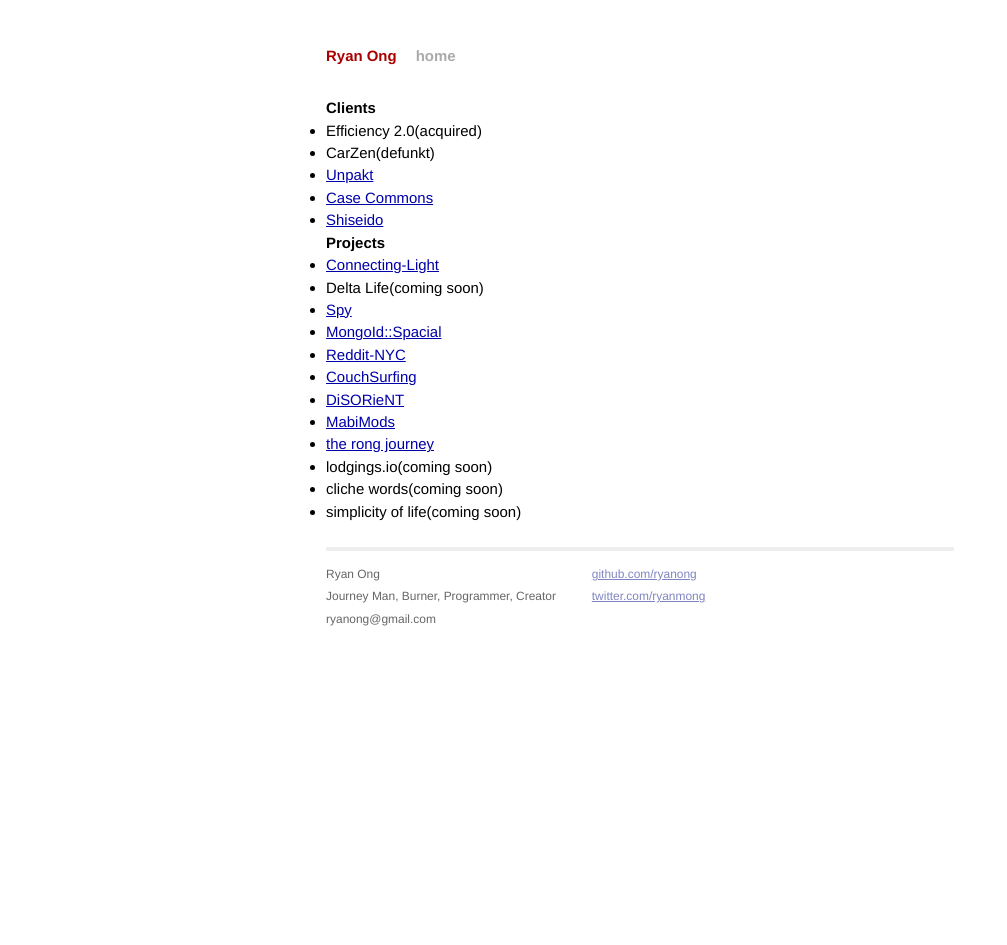
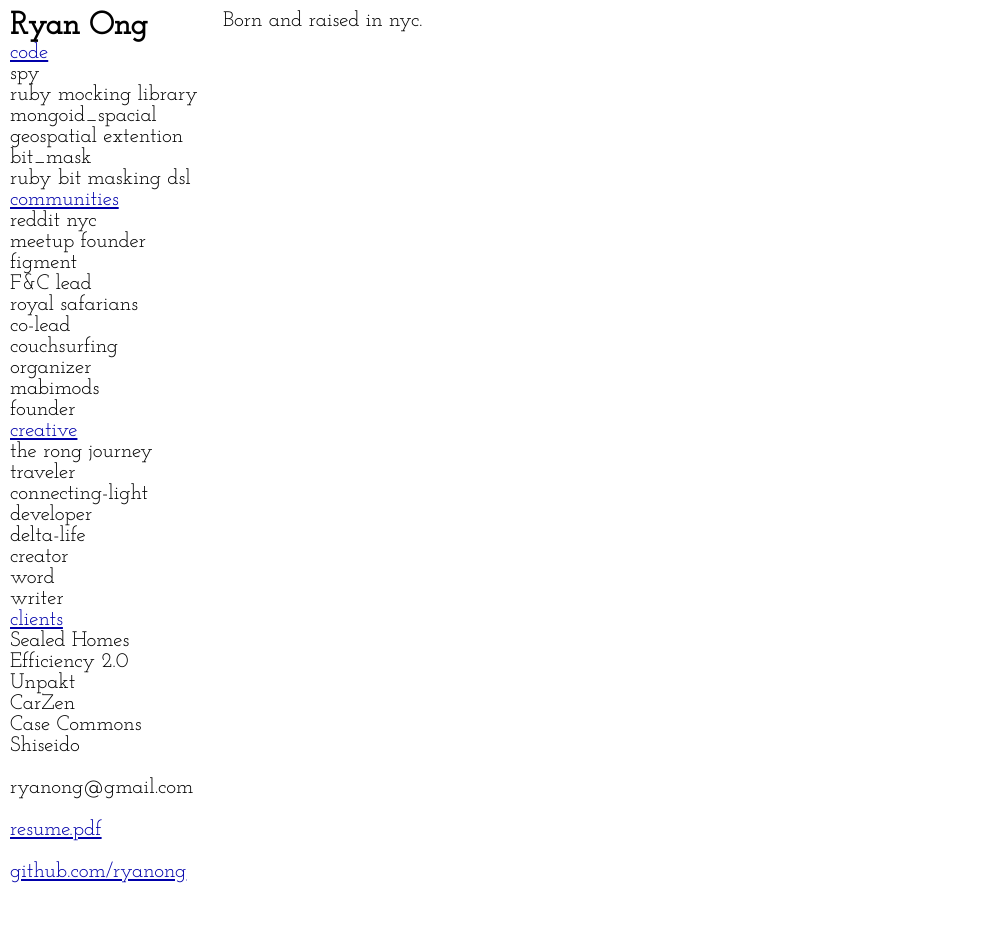
Before and after one commit to ryanong/ryanong.github.io, a Jekyll site: the page built from index.html, in a window 1280 px wide. Shown: the whole page, without its empty margins (0-1007 px from the left). Built offline with Jekyll 4.4.1, drawn with Linux system fonts in a browser that asks for light colours; after the commit the page ends 910 px from its top, so only the background shows below that.

Commit message:
minimalism

```diff
--- a/_layouts/default.html
+++ b/_layouts/default.html
@@ -10,37 +10,53 @@
         <link rel="stylesheet" href="/css/syntax.css">
 
         <!-- Custom CSS -->
+        <link href='http://fonts.googleapis.com/css?family=Josefin+Slab' rel='stylesheet' type='text/css'>
         <link rel="stylesheet" href="/css/main.css">
 
     </head>
     <body>
-
-        <div class="container">
-          <div class="site">
-            <div class="header">
-              <h1 class="title"><a href="/">{{ site.name }}</a></h1>
-              <a class="extra" href="/">home</a>
-            </div>
-
-                {{ content }}
-
-            <div class="footer">
-              <div class="contact">
-                <p>
-                  Ryan Ong<br />
-                  Journey Man, Burner, Programmer, Creator<br />
-                  ryanong@gmail.com
-                </p>
-              </div>
-              <div class="contact">
-                <p>
-                  <a href="http://github.com/ryanong/">github.com/ryanong</a><br />
-                  <a href="http://twitter.com/ryanmong/">twitter.com/ryanmong</a><br />
-                </p>
-              </div>
-            </div>
-          </div>
-        </div> <!-- /container -->
-
+      <aside>
+        <h1>Ryan Ong</h1>
+        <nav>
+          <a href="#code">code</a>
+          <ul id="code">
+            <li>spy<div>ruby mocking library</div></li>
+            <li>mongoid_spacial<div>geospatial extention</div></li>
+            <li>bit_mask<div>ruby bit masking dsl</div></li>
+          </ul>
+          <a href="#communities">communities</a>
+          <ul id="communities">
+            <li>reddit nyc<div>meetup founder</div></li>
+            <li>figment<div>F&C lead</div></li>
+            <li>royal safarians<div>co-lead</div></li>
+            <li>couchsurfing<div>organizer</div></li>
+            <li>mabimods<div>founder</div></li>
+          </ul>
+          <a href="#creative">creative</a>
+          <ul id="creative">
+            <li>the rong journey<div>traveler</div></li>
+            <li>connecting-light<div>developer</div></li>
+            <li>delta-life<div>creator</div></li>
+            <li>word<div>writer</div></li>
+          </ul>
+          <a href="#clients">clients</a>
+          <ul id="clients">
+            <li>Sealed Homes</li>
+            <li>Efficiency 2.0</li>
+            <li>Unpakt</li>
+            <li>CarZen</li>
+            <li>Case Commons</li>
+            <li>Shiseido</li>
+          </ul>
+        </nav>
+        <p>ryanong@gmail.com</p>
+        <p><a href="/RyanOngResume.pdf">resume.pdf</a></p>
+      </aside>
+      <section>
+      {{ content }}
+      </section>
+      <footer>
+        <a href="http://github.com/ryanong/">github.com/ryanong</a><br />
+      </footer>
     </body>
 </html>
--- a/css/main.css
+++ b/css/main.css
@@ -14,13 +14,11 @@
 
 body {
   background-color: #FFF;
-  font: 13.34px Helvetica, Arial, sans-serif;
-  font-size: small;
-  text-align: center;
+  font: 21px 'Josefin Slab', serif;
+  text-align: left;
+  margin: 10px;
 }
 
-h1, h2, h3, h4, h5, h6 {
-  font-size: 100%; }
 
 h1 { margin-bottom: 1em; }
 p { margin: 1em 0; }
@@ -34,132 +32,24 @@
   font: 100%;
 }
 
-/*****************************************************************************/
-/*
-/* Home
-/*
-/*****************************************************************************/
-ul.posts {
-  list-style-type: none;
-  margin-bottom: 2em;
+
+/* generic */
+
+aside {
+  float: left;
+  width: 200px;
+  margin-right: 13px;
 }
 
-ul.posts li {
-  line-height: 1.75em;
+aside h1 {
+  margin-bottom: 0;
 }
 
-ul.posts span {
-  color: #aaa;
-  font-family: Monaco, "Courier New", monospace;
-  font-size: 80%;
+section {
+  float: left;
 }
 
-/*****************************************************************************/
-/*
-/* Site
-/*
-/*****************************************************************************/
-
-.site {
-  font-size: 115%;
-  text-align: justify;
-  width: 42em;
-  margin: 3em auto 2em;
-  line-height: 1.5em;
+footer {
+  margin-top: 10px;
+  clear: both;
 }
-
-.site .header a {
-  font-weight: bold;
-  text-decoration: none;
-}
-
-.site .header h1.title {
-  display: inline-block;
-  margin-bottom: 2em;
-}
-
-.site .header h1.title a {
-  color: #a00;
-}
-
-.site .header h1.title a:hover {
-  color: #000;
-}
-
-.site .header a.extra {
-  color: #aaa;
-  margin-left: 1em;
-}
-
-.site .header a.extra:hover {
-  color: #000;
-}
-
-.site .meta {
-  color: #aaa;
-}
-
-.site .footer {
-  font-size: 80%;
-  color: #666;
-  border-top: 4px solid #eee;
-  margin-top: 2em;
-  overflow: hidden;
-}
-
-.site .footer .contact {
-  float: left;
-  margin-right: 3em;
-}
-
-.site .footer .contact a {
-  color: #8085C1;
-}
-
-.site .footer .rss {
-  margin-top: 1.1em;
-  margin-right: -.2em;
-  float: right;
-}
-
-.site .footer .rss img {
-  border: 0;
-}
-
-/*****************************************************************************/
-/*
-/* Posts
-/*
-/*****************************************************************************/
-
-/* standard */
-#post pre {
-  border: 1px solid #ddd;
-  background-color: #eef;
-  padding: 0 .4em;
-}
-
-#post ul, #post ol {
-  margin-left: 1.35em;
-}
-
-#post code {
-  border: 1px solid #ddd;
-  background-color: #eef;
-  padding: 0 .2em;
-}
-
-#post pre code {
-  border: none;
-}
-
-/* terminal */
-#post pre.terminal {
-  border: 1px solid #000;
-  background-color: #333;
-  color: #FFF;
-}
-
-#post pre.terminal code {
-  background-color: #333;
-}
--- a/index.html
+++ b/index.html
@@ -4,27 +4,5 @@
 ---
 
 <div id="home">
-  <h2>Clients</h2>
-  <ul>
-    <li class="js-ruby js-javascript js-client js-devops">Efficiency 2.0(acquired)</li>
-    <li class="js-ruby js-javascript js-client js-devops">CarZen(defunkt)</li>
-    <li class="js-ruby js-javascript js-client js-devops"><a href="http://unpakt.com">Unpakt</a></li>
-    <li class="js-ruby js-javascript js-client js-devops"><a href="http://casecommons.org/">Case Commons</a></li>
-    <li class="js-javascript js-client"><a href="http://www.shiseido.com/foundation-finder/FoundationFinder,en_US,pg.html">Shiseido</a></li>
-  </ul>
-  <h2>Projects</h2>
-  <ul class="projects">
-    <li class="js-ruby js-javascript js-visual-media js-hardware"><a href="http://connecting-light.info">Connecting-Light</a></li>
-    <li class="js-visual-media">Delta Life(coming soon)</li>
-    <li class="js-ruby"><a href="/spy">Spy</a></li>
-    <li class="js-ruby"><a href="/mongoid_spacial">MongoId::Spacial</a></li>
-    <li class="js-community-organizing js-event-production"><a href="http://www.meetup.com/NYC-Redditors/">Reddit-NYC</a></li>
-    <li class="js-community-organizing js-event-production"><a href="http://www.couchsurfing.org/profile.html?id=A1SMOFU">CouchSurfing</a></li>
-    <li class="js-community-organizing js-event-production"><a href="http://disorient.info">DiSORieNT</a></li>
-    <li class="js-php js-community"><a href="http://mabimods.net">MabiMods</a></li>
-    <li class="js-visual-media"><a href="http://www.youtube.com/ryanmalcomong">the rong journey</a></li>
-    <li class="js-ruby">lodgings.io(coming soon)</li>
-    <li class="js-written-media">cliche words(coming soon)</a>
-    <li class="js-written-media">simplicity of life(coming soon)</a>
-  </ul>
+  Born and raised in nyc.
 </div>
```
Also changed, not shown: 1 other file.
